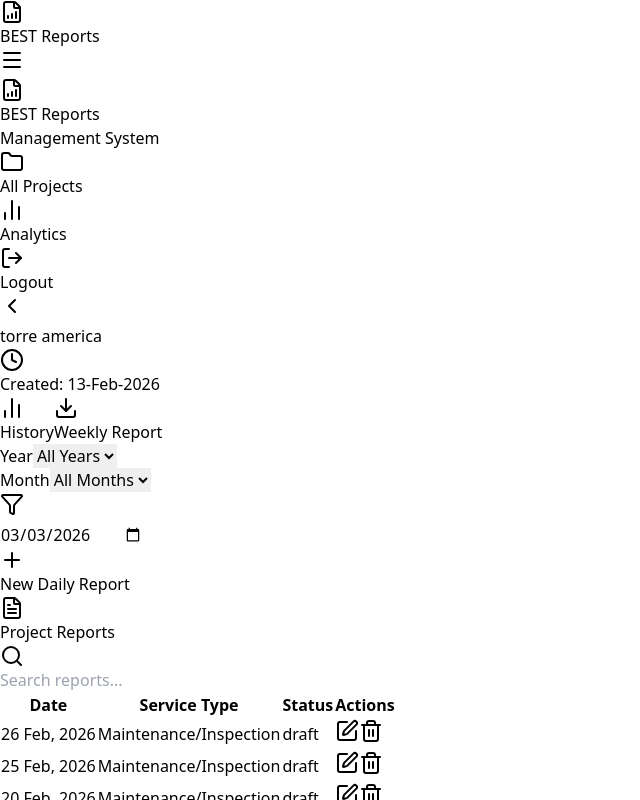
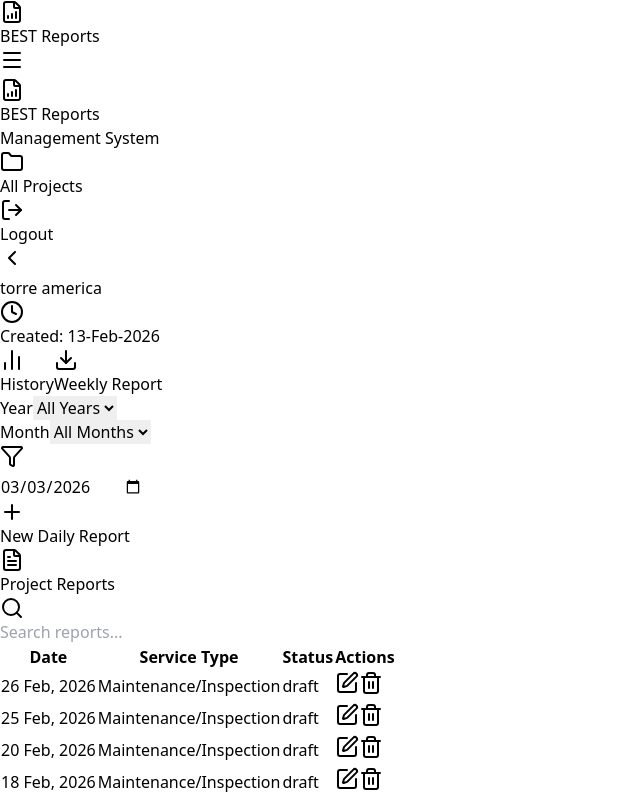
Before and after one commit to SEVERNASTER/mockup-daily-report-remastered, a React (Vite) app: page / in a window 1280 px wide. Both pictures are taken after a click on the element 362 px from the left and 565 px from the top of the page. Shown: the top 800 px of the page, without its empty margins (0-640 px from the left). Built offline with nearby package versions, Linux system fonts and the light colour scheme.

Commit message:
refactor: delete Analytics tab from side bar

```diff
--- a/src/components/AllProjectsDashboard.jsx
+++ b/src/components/AllProjectsDashboard.jsx
@@ -63,7 +63,6 @@ const AllProjectsDashboard = ({ onProjectSelect }) => {
                 </button>
             </div>
 
-            {/* --- Sidebar (Analytics removed, simplified for single-purpose) --- */}
             <aside className="hidden md:flex w-64 bg-[#0f172a] text-slate-200 flex-col justify-between p-5 shrink-0 border-r border-slate-800 z-20">
                 <div>
                     {/* Logo Area */}
--- a/src/components/ProjectDetails.jsx
+++ b/src/components/ProjectDetails.jsx
@@ -60,10 +60,6 @@ const ProjectDetails = ({ project, onBack, onCreateReport }) => {
                         <a href="#" className="flex items-center gap-3 bg-white/10 text-white px-3 py-2.5 rounded-lg font-medium text-sm border border-white/5 shadow-sm">
                             <Folder className="h-5 w-5 text-blue-400" />
                             All Projects
-                        </a>
-                        <a href="#" className="flex items-center gap-3 text-slate-400 hover:text-white hover:bg-white/5 px-3 py-2.5 rounded-lg font-medium text-sm transition-colors">
-                            <BarChart2 className="h-5 w-5" />
-                            Analytics
                         </a>
                     </nav>
                 </div>
```
